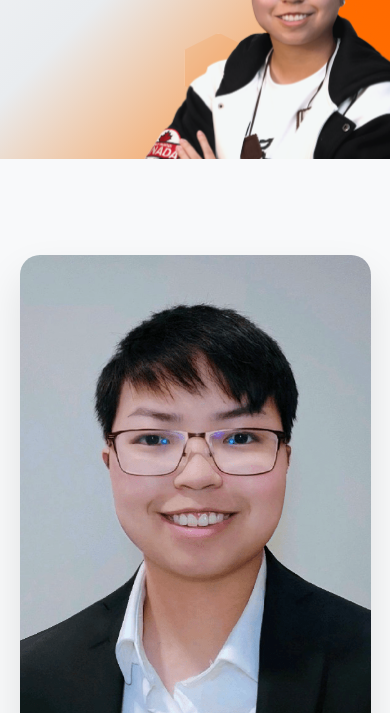
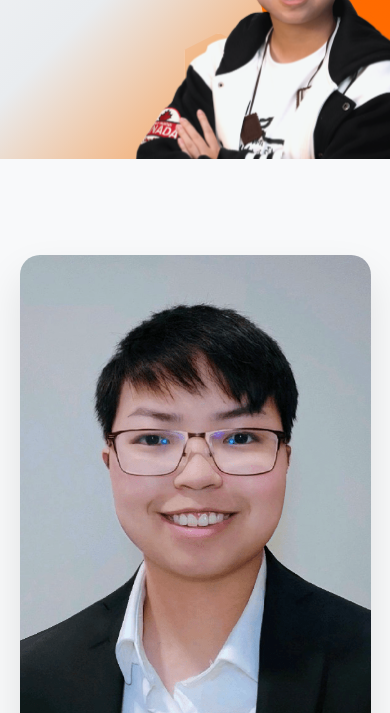
Before and after one commit to nullPtrErikaS/nullPtrErikaS.github.io, a plain HTML site: page index.html in a window 390 px wide. Shown: the part 387-1100 px from the top of the page. Drawn offline with Linux system fonts and the light colour scheme.

Commit message:
fixing bugs

```diff
--- a/styles.css
+++ b/styles.css
@@ -1682,7 +1682,7 @@ body {
     .profile-pic {
         height: 50vh;
         min-height: 320px;
-        transform: translateY(25%) scale(0.8); /* Lowered even more from 18% to 25% for smallest screens */
+        transform: translateY(20%) scale(0.8); /* Moved up from 25% to 20% for smallest screens */
     }
 
     .hero-text h1 {
```
